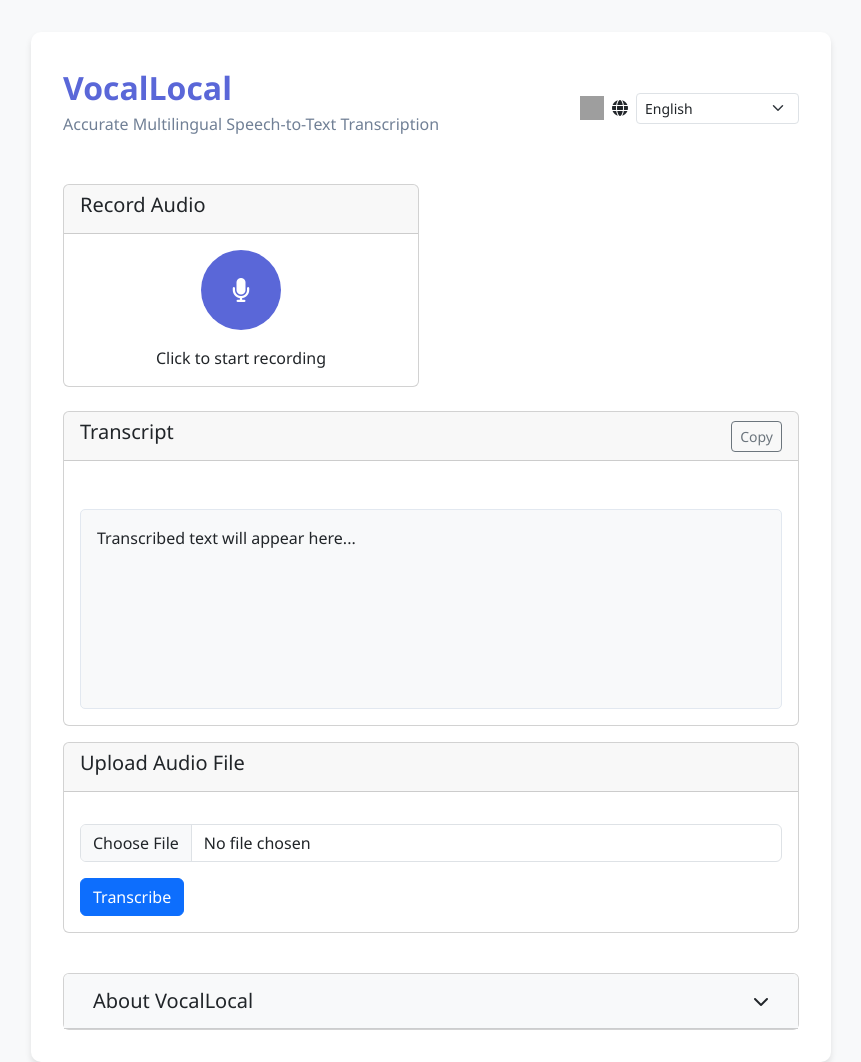
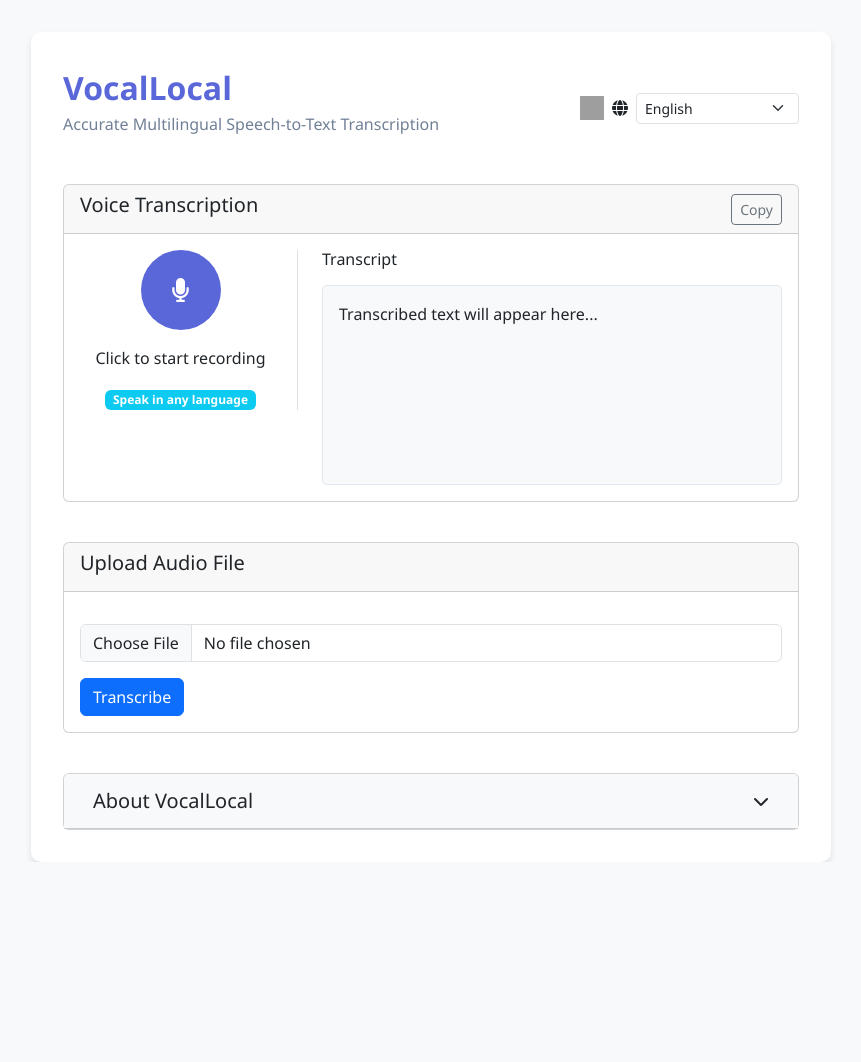
Before and after one commit to radubobirnac/vocallocal, a Flask app: page / in a window 1280 px wide. Shown: the whole page, without its empty margins (209-1070 px from the left). After the commit the page ends 862 px from the top, so only its background shows below. Run offline with Flask 3, Linux system fonts and the light colour scheme; some libraries are stand-ins or nearby versions; grey boxes are pictures that could not be loaded.

Commit message:
Merge Record Audio and Transcript sections into a single, user-friendly card

```diff
--- a/templates/index.html
+++ b/templates/index.html
@@ -68,7 +68,6 @@
             background-color: #e53e3e !important;
         }
         #transcript {
-            margin-top: 2rem;
             min-height: 200px;
             border: 1px solid #e2e8f0;
             border-radius: 5px;
@@ -83,6 +82,14 @@
         }
         .about-section button[aria-expanded="true"] i {
             transform: rotate(180deg);
+        }
+        @media (max-width: 768px) {
+            .recorder-container {
+                border-right: none !important;
+                border-bottom: 1px solid #e2e8f0;
+                padding-bottom: 1rem;
+                margin-bottom: 1rem;
+            }
         }
     </style>
 </head>
@@ -101,34 +108,32 @@
         </div>
 
         <div class="row">
-            <div class="col-md-6 mb-4">
-                <div class="card">
-                    <div class="card-header">
-                        <h5>Record Audio</h5>
-                    </div>
-                    <div class="card-body recorder-container">
-                        <button id="recordButton">
-                            <i class="fas fa-microphone"></i>
-                        </button>
-                        <div id="recordingStatus">Click to start recording</div>
-                    </div>
-                </div>
-            </div>
-            <div class="col-md-6 mb-4">
-            </div>
-        </div>
-
-        <div class="row">
-            <div class="col-12">
+            <div class="col-12 mb-4">
                 <div class="card">
                     <div class="card-header">
                         <div class="d-flex justify-content-between align-items-center">
-                            <h5>Transcript</h5>
+                            <h5>Voice Transcription</h5>
                             <button id="copyButton" class="btn btn-sm btn-outline-secondary">Copy</button>
                         </div>
                     </div>
                     <div class="card-body">
-                        <div id="transcript">Transcribed text will appear here...</div>
+                        <div class="row">
+                            <div class="col-md-4 mb-3 mb-md-0">
+                                <div class="recorder-container text-center border-end pe-md-3">
+                                    <button id="recordButton" class="mb-3">
+                                        <i class="fas fa-microphone"></i>
+                                    </button>
+                                    <div id="recordingStatus" class="text-center">Click to start recording</div>
+                                    <div class="mt-3 text-center">
+                                        <span class="badge bg-info">Speak in any language</span>
+                                    </div>
+                                </div>
+                            </div>
+                            <div class="col-md-8">
+                                <h6 class="mb-3">Transcript</h6>
+                                <div id="transcript" class="p-3">Transcribed text will appear here...</div>
+                            </div>
+                        </div>
                     </div>
                 </div>
             </div>
```
